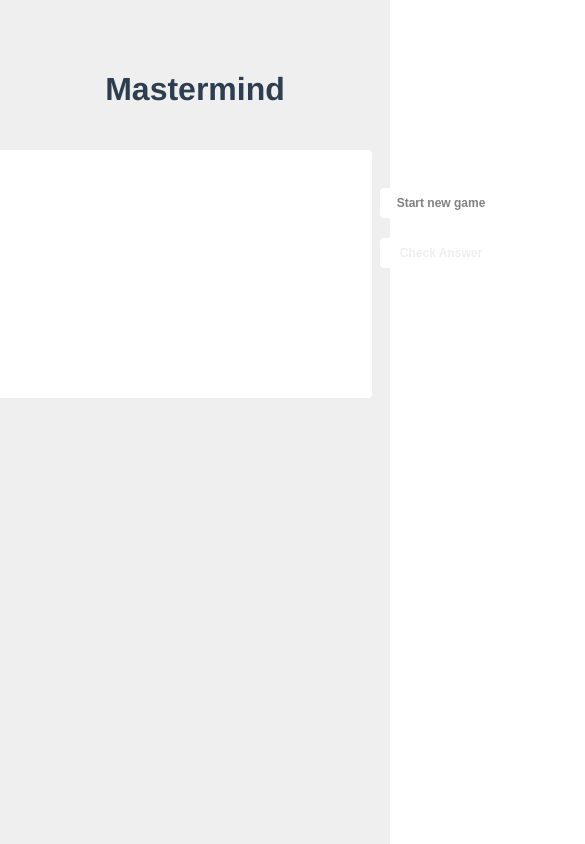
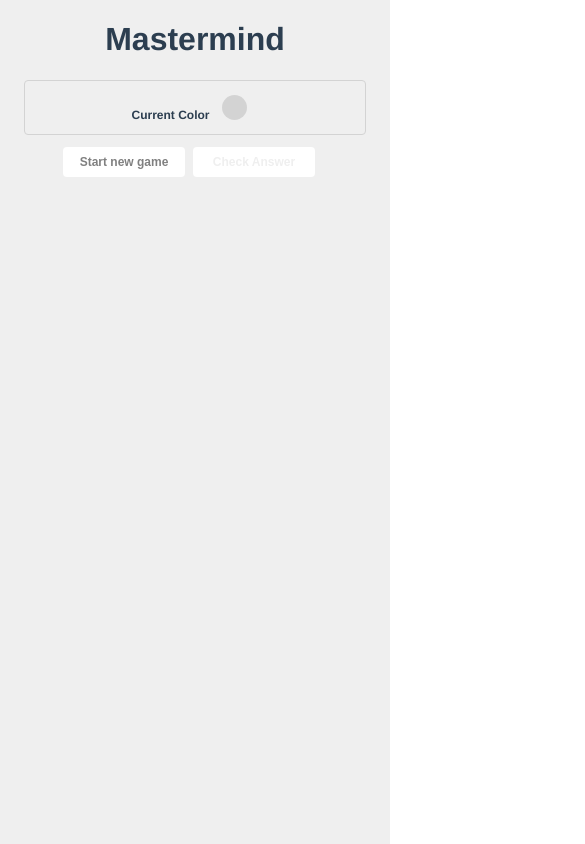
Before and after one commit to chirinom/mastermind, a Vue app: page / in a window 390 px wide. Shown: the top 844 px of the page, 585 px wide, since content can reach past the window. Built offline with nearby package versions, Linux system fonts and the light colour scheme.

Commit message:
media queries

```diff
--- a/src/components/ColorInputButtons.vue
+++ b/src/components/ColorInputButtons.vue
@@ -110,4 +110,11 @@ export default {
     cursor: not-allowed;
   }
 }
+@media screen and (max-width: 580px) {
+  .colors-container {
+    width: 100%!important;
+    padding: 0;
+    min-width: none;
+  }
+}
 </style>
--- a/src/components/ColorsBar.vue
+++ b/src/components/ColorsBar.vue
@@ -20,7 +20,12 @@ export default {
 </script>
 
 <style lang="scss" scoped>
+.colors-bar {
+  padding: 30px 0;
+}
+@media screen and (max-width: 580px) {
   .colors-bar {
-    padding: 30px 0;
+    padding: 0;
   }
+}
 </style>
--- a/src/components/ColorsBarButtons.vue
+++ b/src/components/ColorsBarButtons.vue
@@ -1,5 +1,5 @@
 <template>
-  <div class="colors-container">
+  <div class="bar-container">
     <div class="current-color">
       <span class="label">Current Color</span>
       <button :class="`btn color-btn__` + currentColor" :disabled="true"></button>
@@ -28,7 +28,7 @@ export default {
 </script>
 
 <style lang="scss" scoped>
-.colors-container {
+.bar-container {
   max-width: 77px;
   padding: 0 15px 0 0;
 
@@ -88,8 +88,11 @@ export default {
     background-color: lightgray;
   }
 }
-
 @media screen and (max-width: 580px) {
-
+  .bar-container {
+    padding: 0;
+    max-width: none;
+    width: 100%;
+  }
 }
 </style>
--- a/src/components/ControlSection.vue
+++ b/src/components/ControlSection.vue
@@ -73,4 +73,16 @@ export default {
     color: lightgreen;
   }
 }
+@media screen and (max-width: 580px) {
+  .control-wrapper {
+    max-width: none;
+    padding: 0;
+  }
+  .btn.check-answer {
+    margin: 0;
+  }
+  .label {
+    margin: 0 10px;
+  }
+}
 </style>
--- a/src/components/Mastermind.vue
+++ b/src/components/Mastermind.vue
@@ -44,4 +44,18 @@ export default {
   display: flex;
   padding: 20px 90px 90px;
 }
+@media screen and (max-width: 950px) {
+  .mastermind {
+    padding: 0;
+  }
+}
+@media screen and (max-width: 580px) {
+  .mastermind {
+    padding: 0;
+  }
+  .wrapper {
+    display: block;
+    padding: 0;
+  }
+}
 </style>
--- a/src/store/modules/mastermind.js
+++ b/src/store/modules/mastermind.js
@@ -8,9 +8,7 @@ const state = {
   gameStatus: '',
 
   inputChange: false,
-  currentGuess: {
-    code: []
-  },
+  currentGuess: { code: [] },
   currentColor: 'lightgrey',
   completeSlotsList: [],
   availableSlot: {
```
